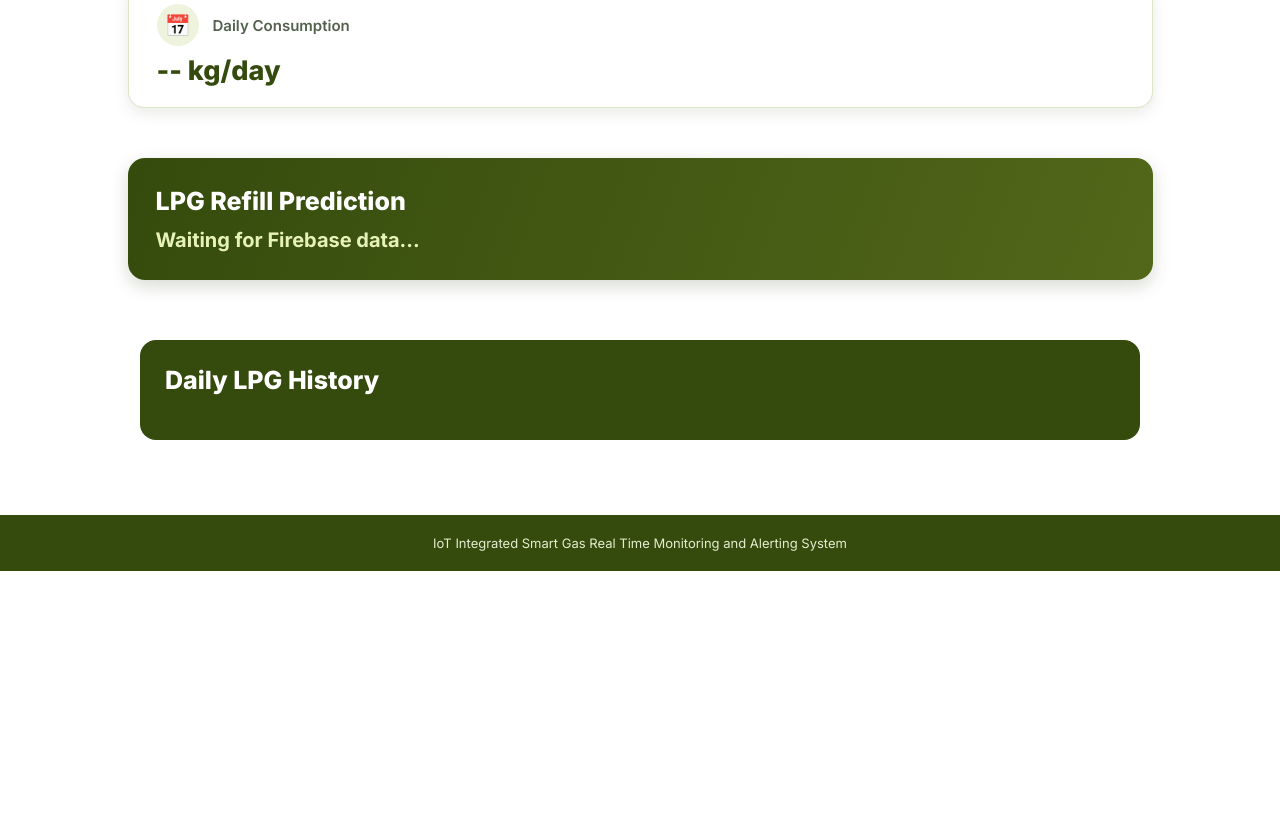
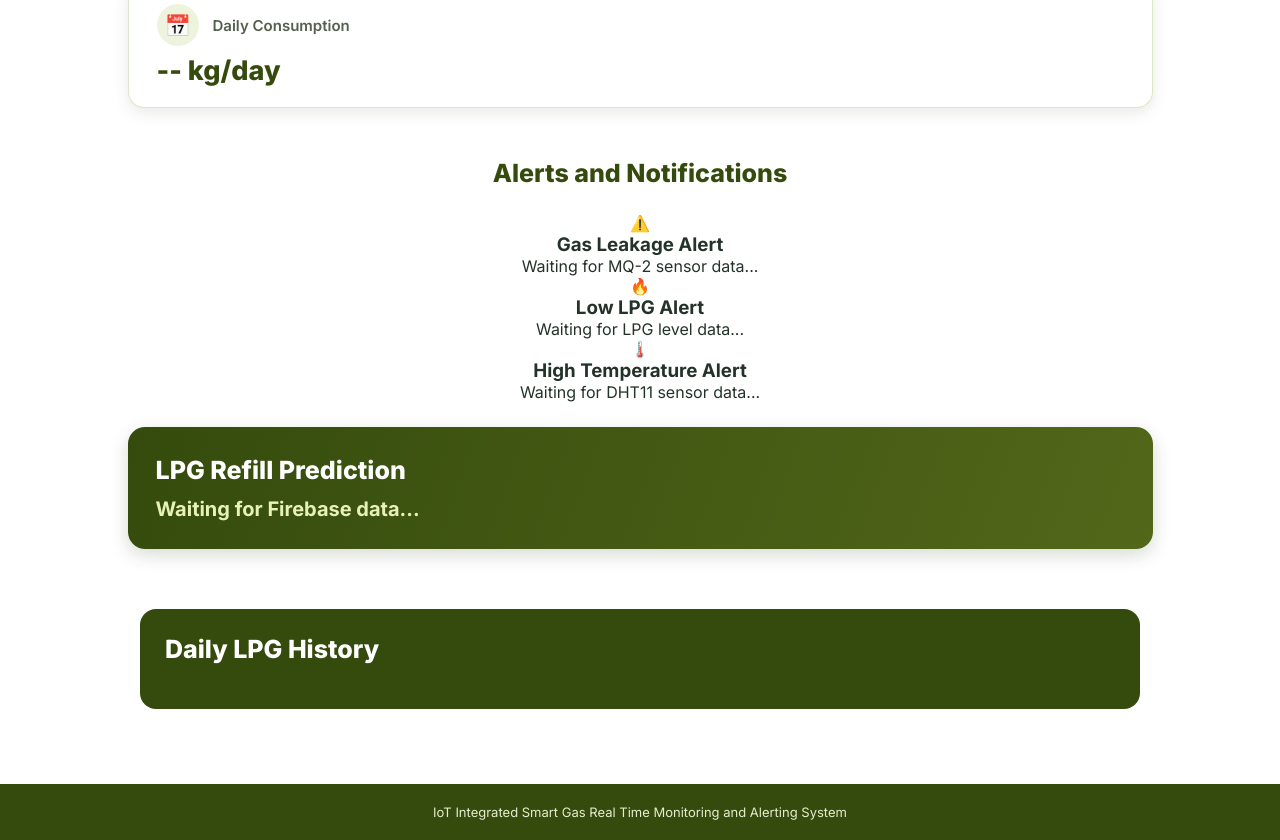
Before and after one commit to kokila0623/IOT-Integrated-Monitoring, a plain HTML site: page index.html in a window 1280 px wide. Shown: the part 940-1780 px from the top of the page. Before the commit the page ends 1511 px from the top, so only its background shows below. Drawn offline with Linux system fonts and the light colour scheme.

Commit message:
Update index.html

```diff
--- a/index.html
+++ b/index.html
@@ -35,7 +35,7 @@
         <p id="loginMessage">Please log in to view your LPG records.</p>
     </section>
 
-    <!-- Dashboard Section -->
+    <!-- LPG Monitoring Dashboard -->
     <section id="dashboard">
         <h2>LPG Monitoring Dashboard</h2>
 
@@ -64,13 +64,53 @@
         </div>
     </section>
 
-    <!-- Prediction Section -->
+    <!-- Alerts and Notifications -->
+    <section id="alerts">
+
+        <h2>Alerts and Notifications</h2>
+
+        <!-- Gas Leakage Alert -->
+        <div class="alert-card" id="gasAlert">
+            <span class="alert-icon">⚠️</span>
+            <div>
+                <h3>Gas Leakage Alert</h3>
+                <p id="gasAlertMessage">
+                    Waiting for MQ-2 sensor data...
+                </p>
+            </div>
+        </div>
+
+        <!-- Low LPG Alert -->
+        <div class="alert-card" id="lpgAlert">
+            <span class="alert-icon">🔥</span>
+            <div>
+                <h3>Low LPG Alert</h3>
+                <p id="lpgAlertMessage">
+                    Waiting for LPG level data...
+                </p>
+            </div>
+        </div>
+
+        <!-- High Temperature Alert -->
+        <div class="alert-card" id="temperatureAlert">
+            <span class="alert-icon">🌡️</span>
+            <div>
+                <h3>High Temperature Alert</h3>
+                <p id="temperatureAlertMessage">
+                    Waiting for DHT11 sensor data...
+                </p>
+            </div>
+        </div>
+
+    </section>
+
+    <!-- LPG Refill Prediction -->
     <section id="prediction">
         <h2>LPG Refill Prediction</h2>
         <p id="predictionResult">Waiting for Firebase data...</p>
     </section>
 
-    <!-- History Section -->
+    <!-- Daily LPG History -->
     <section id="history">
         <h2>Daily LPG History</h2>
         <div id="historyTable"></div>
```
